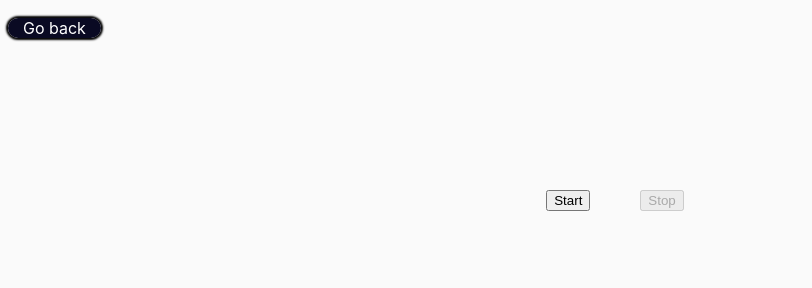
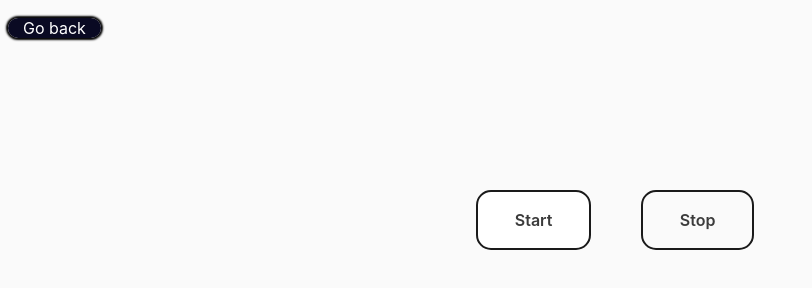
Before and after one commit to 0trava/goit-js-hw-09, a website built with Parcel: page src/01-color-switcher.html in a window 1280 px wide. Shown: the whole page, without its empty margins (0-812 px from the left). Built offline with nearby package versions, Linux system fonts and the light colour scheme.

Commit message:
bug task-01

```diff
--- a/src/01-color-switcher.html
+++ b/src/01-color-switcher.html
@@ -11,8 +11,8 @@
     <p><a class="button-link" href="index.html">Go back</a></p>
 
     <div class="btn-box_color_switcher">
-      <button  type="button" data-start>Start</button>
-      <button  type="button" data-stop>Stop</button>
+      <button class="btn-color_switcher"  type="button" data-start>Start</button>
+      <button class="btn-color_switcher"  type="button" data-stop>Stop</button>
     </div>
     <script src="js/01-color-switcher.js" type="module"></script>
   </body>
--- a/src/js/01-color-switcher.js
+++ b/src/js/01-color-switcher.js
@@ -16,17 +16,17 @@ function getRandomHexColor() {
   function changeColor() {
     btnStart.disabled = true;
     btnStop.disabled = false;
-    buttonTEST = true;
+
 
   // таймер для зміни кольору
   colorInterval = setInterval(() => {
     if (buttonTEST){
           // покраска фону у випаковий колір
           document.body.style.background = getRandomHexColor();
-    };
+    }else{clearInterval(colorInterval);};
 
   }, 1000); // зміна кольору 1 раз на секунду
-
+      buttonTEST = true;
   };
 
   btnStart.addEventListener("click", changeColor);
```
